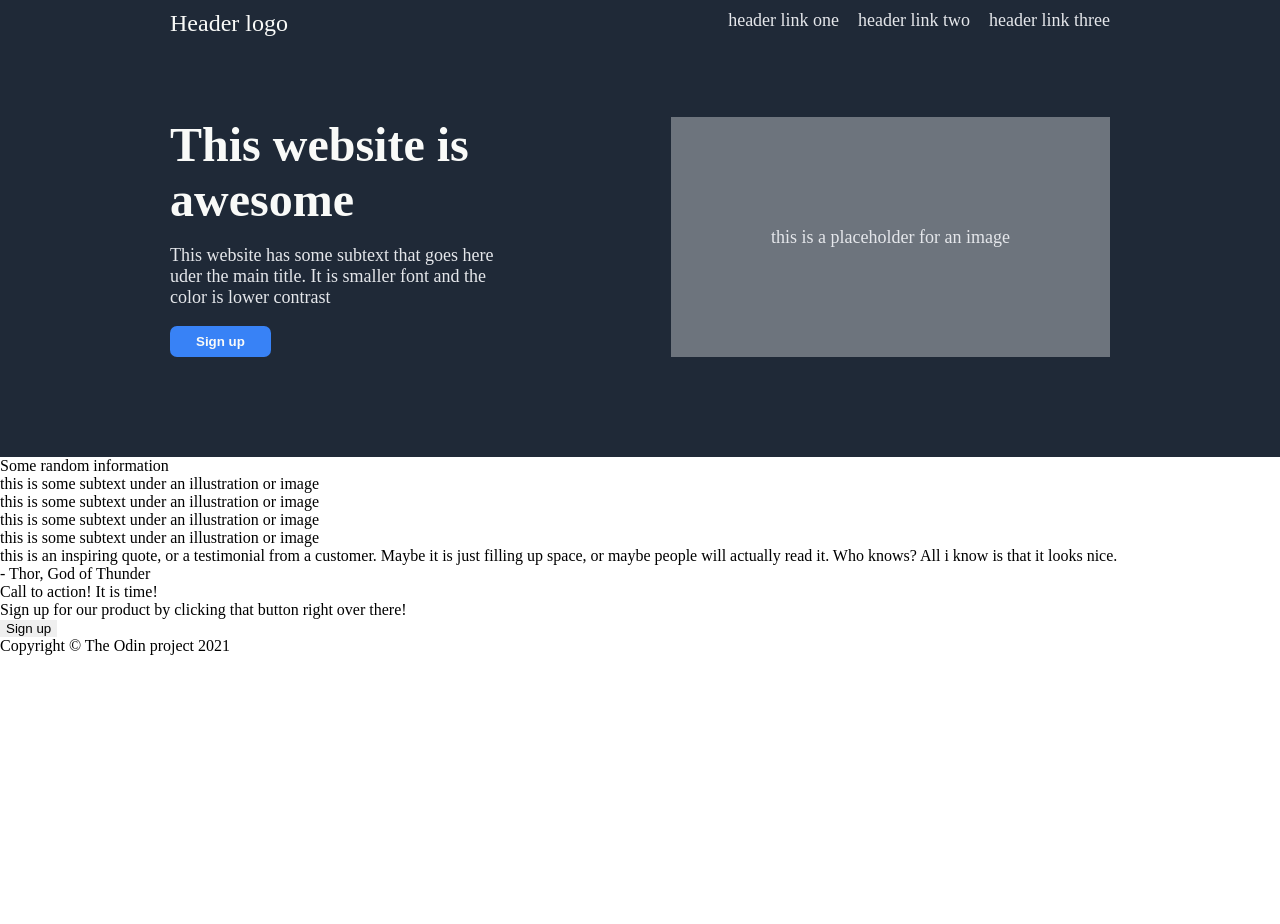
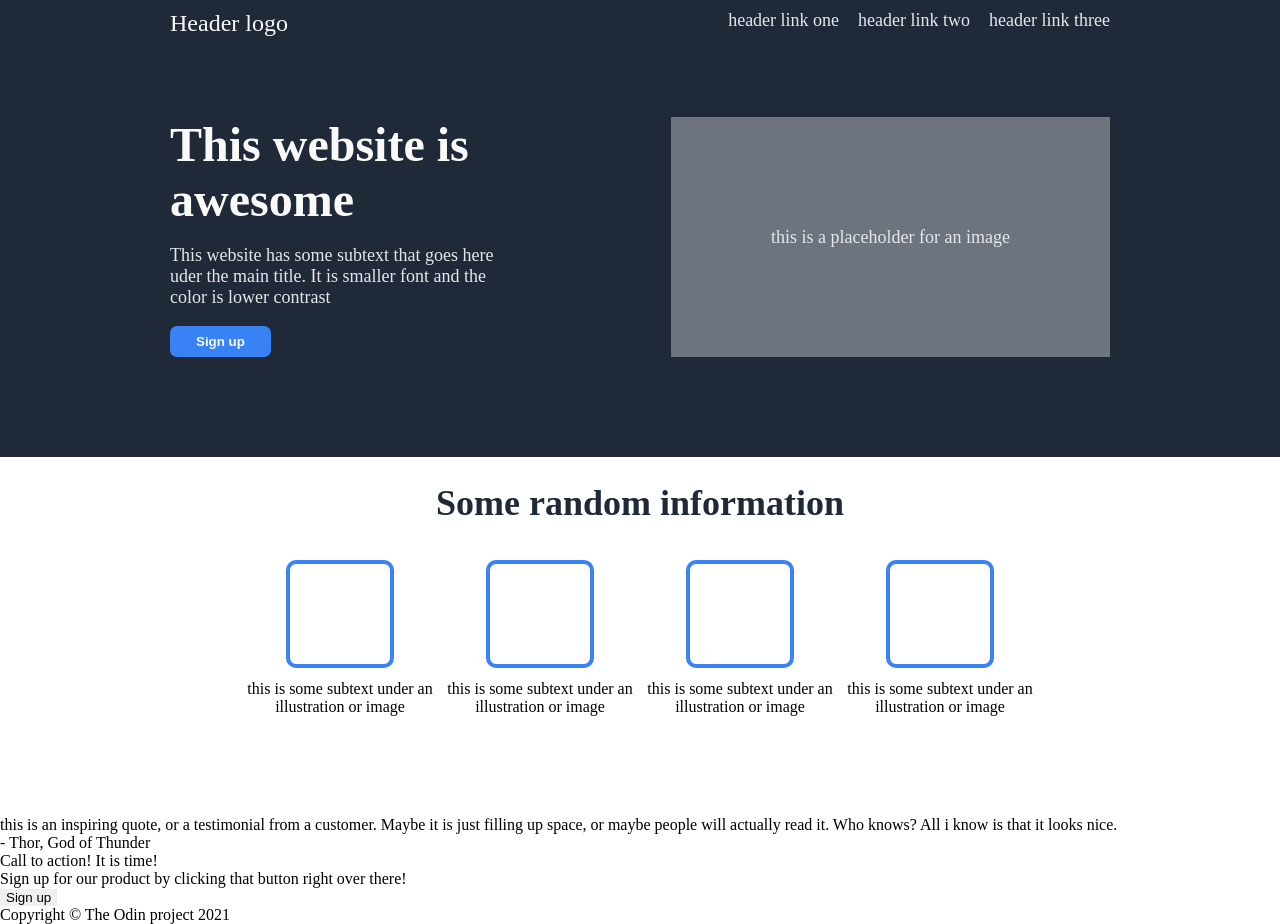
Before and after one commit to heno-s/odin-landing-page, a plain HTML site: page index.html in a window 1280 px wide. Before the commit the page ends 800 px from the top, so only its background shows below. Drawn offline with Linux system fonts and the light colour scheme.

Commit message:
Style info section

```diff
--- a/style.css
+++ b/style.css
@@ -77,3 +77,37 @@ button {
     padding: 0 100px;
     flex-shrink: 0;
 }
+
+.info {
+    padding: 25px 170px 100px;
+    display: flex;
+    flex-direction: column;
+    align-items: center;
+}
+
+.info-header {
+    font-size: 36px;
+    font-weight: bold;
+    color: #1f2937;
+    margin-bottom: 36px;
+}
+
+.info-pieces {
+    display: flex;
+}
+
+.info-piece {
+    width: 200px;
+}
+
+.info-piece-image {
+    width: 100px;
+    aspect-ratio: 1;
+    border-radius: 10px;
+    border: 4px solid #3b82f6;
+    margin: 0 auto 12px;
+}
+
+.info-piece-caption {
+    text-align: center;
+}
```
